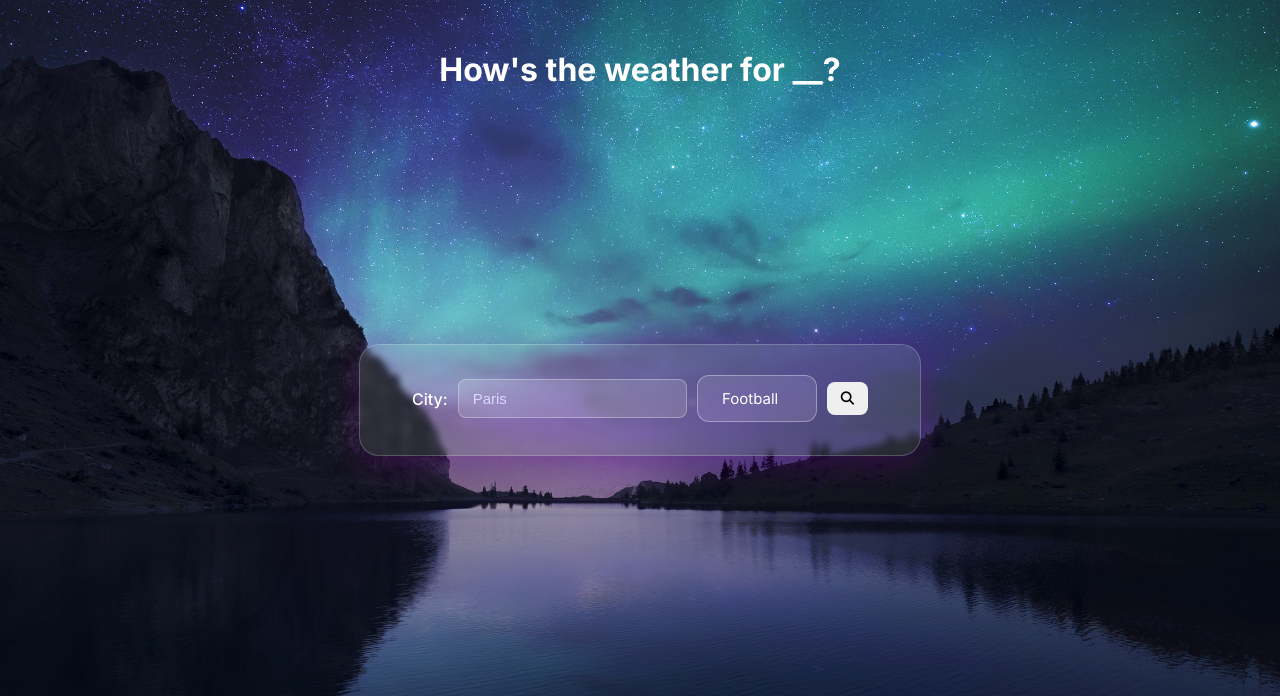
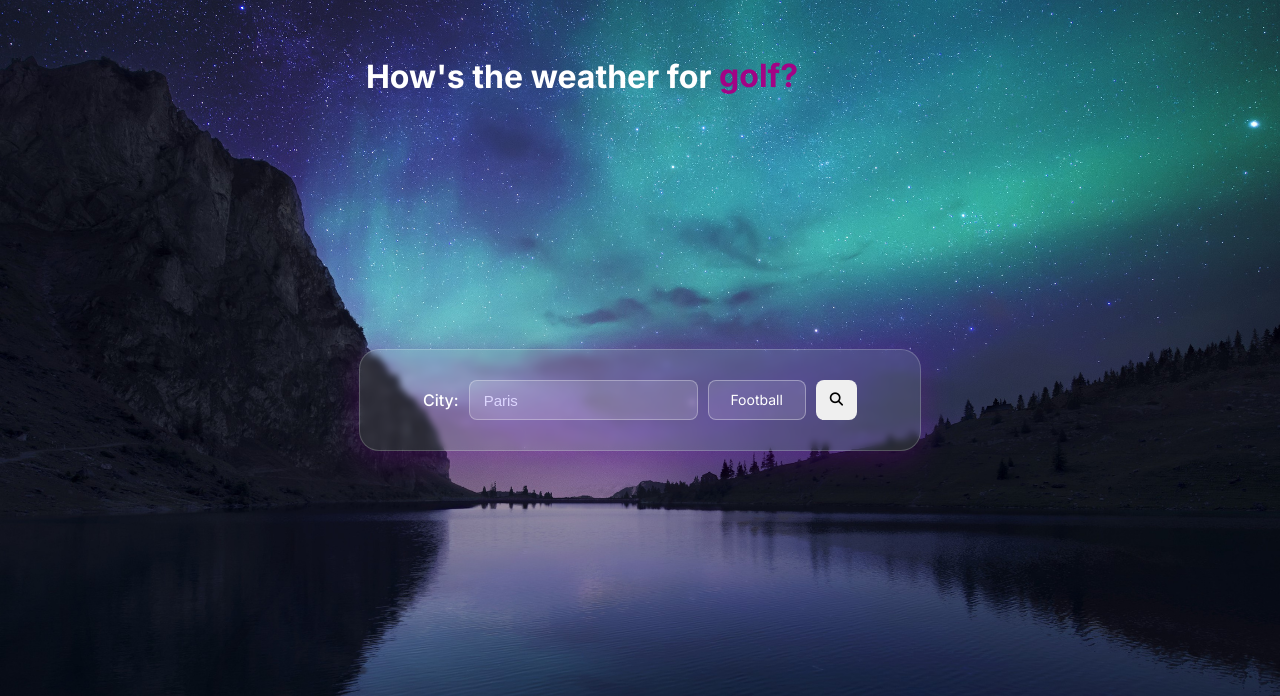
Before and after one commit to ihsan36uddin/How-s-the-weather-for-__-, a Flask app: page / in a window 1280 px wide. Shown: the top 696 px of the page. Run offline with Flask 3, Linux system fonts and the light colour scheme.

Commit message:
Added cycling text

```diff
--- a/static/style.css
+++ b/static/style.css
@@ -26,7 +26,7 @@ body .project-name {
 
 .app-card {
     width: 500px;
-    min-height: 50px;
+    min-height: 40px;
     color:white;
     font-family:'Inter', sans-serif;
 
@@ -65,6 +65,13 @@ body .project-name {
 
 }
 
+.location-form input,
+.location-form select,
+.location-form button {
+    height: 40px;
+    box-sizing: border-box;
+}
+
 .location-form{
     font-family: 'Inter', sans-serif;
     font-size: medium;
@@ -98,17 +105,15 @@ body .project-name {
     background: rgba(255, 255, 255, 0.12);
     color: white;
     border: 1px solid rgba(255, 255, 255, 0.35);
-    border-radius: 12px;
-    padding: 14px 38px 14px 16px;
+    border-radius: 8px;
+    padding: 10px 14px;
     font-family: inherit;
-    font-size: 15px;
+    font-size: 14px;
+    font-weight: 200;
     cursor: pointer;
 
 
     text-align-last: center;
-    padding-right: 29px;
-    direction: rtl;
-
 
 }
 
@@ -193,6 +198,68 @@ body .project-name {
 
 }
 
+#slottext
+
+.project-name {
+    display: flex;
+    justify-content: center;
+    align-items: center;
+    gap: 12px;
+    line-height: 1.2;
+}
+
+.word-window {
+    transform: translateY(6.5px);
+    display: inline-block;
+    height: 1.2em;
+    width: 195px;
+    overflow: hidden;
+    text-align: left;
+}
+
+.word-track {
+    display: flex;
+    flex-direction: column;
+    color: rgb(162, 3, 133);
+}
+
+.word-track span {
+    display: block;
+    height: 1.2em;
+    line-height: 1.2em;
+    flex-shrink: 0;
+}
+
+.word-track {
+    animation: roll-words 12s ease-in-out infinite;
+}
+
+@keyframes roll-words {
+
+    0%, 15% {
+        transform: translateY(0);
+    }
+
+    20%, 35% {
+        transform: translateY(-1.2em);
+    }
+
+    40%, 55% {
+        transform: translateY(-2.4em);
+    }
+
+    60%, 75% {
+        transform: translateY(-3.6em);
+    }
+
+    80%, 95% {
+        transform: translateY(-4.8em);
+    }
+
+    100% {
+        transform: translateY(-6em);
+    }
+}
 
 
 .source-link {
--- a/templates/index.html
+++ b/templates/index.html
@@ -12,7 +12,20 @@
 
 <body>
     <h1 class="project-name">
-        How's the weather for __?
+        How's the weather for
+
+        <span class="word-window">
+            <span class="word-track">
+                <span>football?</span>
+                <span>running?</span>
+                <span>golf?</span>
+                <span>basketball?</span>
+                <span>skiing?</span>
+                <span>football?</span>
+
+            </span>
+
+        </span>
 
     </h1>
     <div class="app-card {% if score is not none %}expanded{% endif %}">
@@ -22,11 +35,11 @@
             <input type="text" id="city" value="{{location or ''}}" name="location" placeholder="Paris">
 
             <select name="activity">
-                <option value="Football">Football</option>
-                <option value="Running">Running</option>
-                <option value="Golf">Golf</option>
-                <option value="Basketball">Basketball</option>
-                <option value="Skiing">Skiing</option>
+                <option value="Football" {% if activity == "Football" %}selected{% endif %}>Football</option>
+                <option value="Running" {% if activity == "Running" %}selected{% endif %}>Running</option>
+                <option value="Golf" {% if activity == "Golf" %}selected{% endif %}>Golf</option>
+                <option value="Basketball" {% if activity == "Basketball" %}selected{% endif %}>Basketball</option>
+                <option value="Skiing" {% if activity == "Skiing" %}selected{% endif %}>Skiing</option>
             </select>
 
             <button>
```
Also changed, not shown: weather.py (+37 -21 lines).
